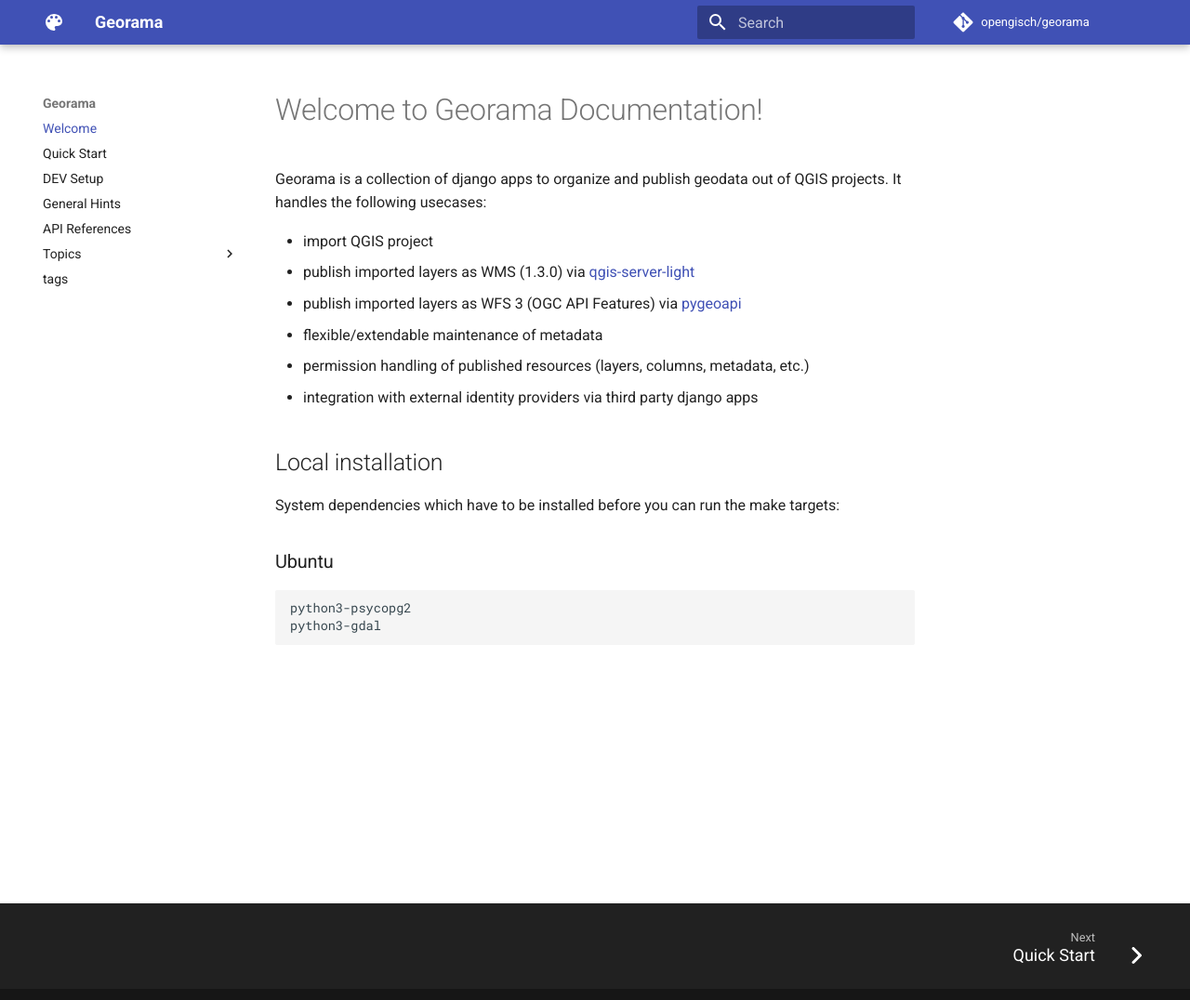
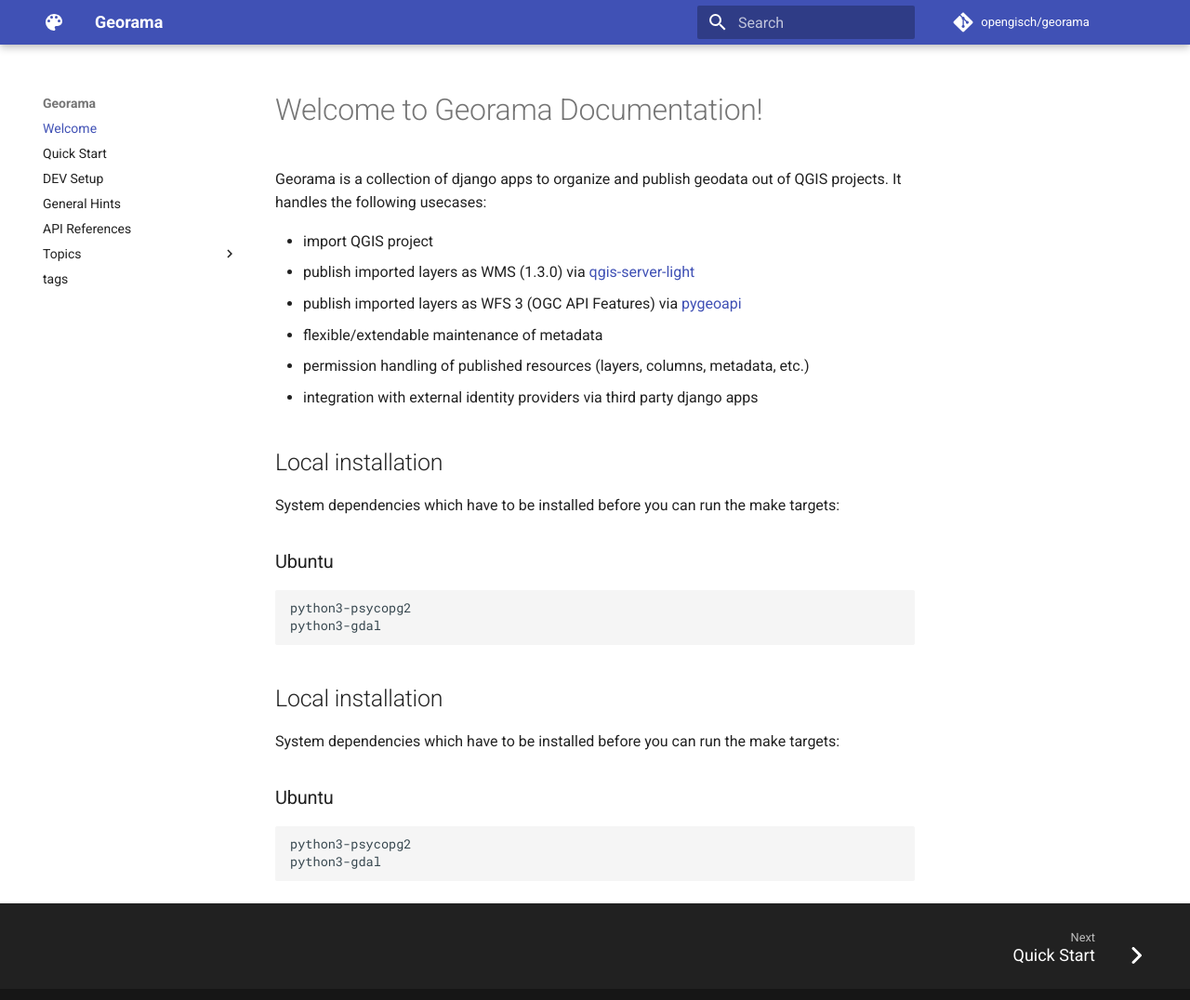
Before and after one commit to opengisch/georama, an MkDocs documentation site: the page built from docs/src/index.md, in a window 1280 px wide and 1088 px high. Shown: the top 1076 px of the window at 93% size. Built offline with MkDocs 1.6.1 and Material for MkDocs 9.7.7, drawn with Linux system fonts in a browser that asks for light colours; comment, search, counter and statistics services are not loaded.

Commit message:
fix precommit

````diff
--- a/docs/src/index.md
+++ b/docs/src/index.md
@@ -22,3 +22,14 @@
 python3-psycopg2
 python3-gdal
 ```
+
+## Local installation
+
+System dependencies which have to be installed before you can run the make targets:
+
+### Ubuntu
+
+```shell
+python3-psycopg2
+python3-gdal
+```
````
